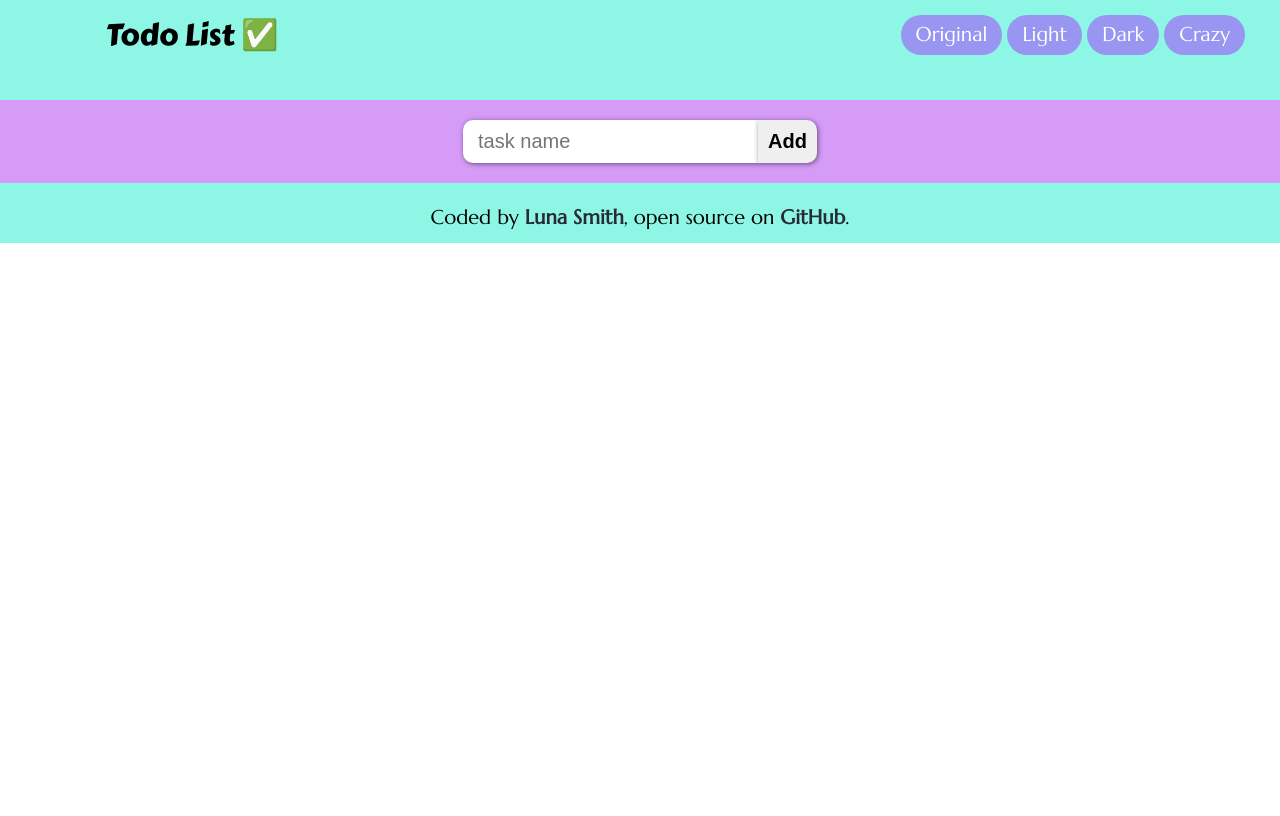
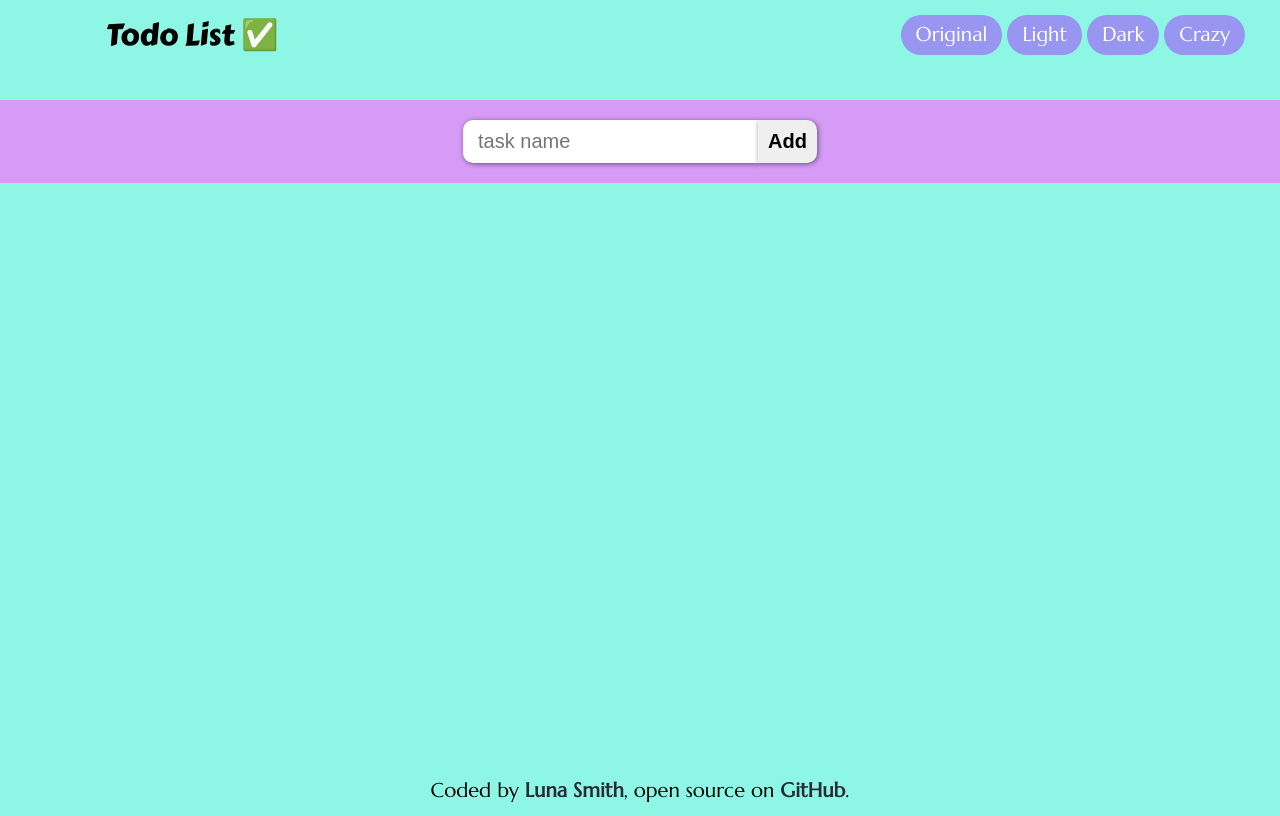
Before and after one commit to Lu-Smith/my_todo_list_react_typescript_redux, a React (Create React App) app: page / in a window 1280 px wide. Built offline with nearby package versions, Linux system fonts and the light colour scheme; the HTML template or start-up script is replaced by a standard one.

Commit message:
Updated AddedTasks.tsx

```diff
--- a/src/App.css
+++ b/src/App.css
@@ -10,4 +10,6 @@
   text-align: center;
   background: #edb1f1;
   font-family: 'Marcellus', serif;
+  width: 100vw;
+  height: 100vh;
 }
--- a/src/app/components/AddedTasks.tsx
+++ b/src/app/components/AddedTasks.tsx
@@ -1,4 +1,4 @@
-import React, {FC} from 'react';
+import React, {FC, useState} from 'react';
 import { AddedTasksContainer, Input, TaskName, Button } from './styles/AddedTasks.styled';
 
 interface Props {
@@ -6,12 +6,18 @@ interface Props {
 }
 
 const AddedTasks: FC<Props> = ({task}) => {
+
+    const [checked, setChecked] = useState<boolean>(false);
+
+    const handleChecked = () => {
+
+    }
+
   return (
     <AddedTasksContainer>
-        <Input type='checkbox' />
+        <Input type='checkbox' onClick={handleChecked}/>
         <TaskName>{task}</TaskName>
         <Button className="material-symbols-outlined">delete</Button>
-
     </AddedTasksContainer>
   )
 }
--- a/src/app/components/styles/Main.styled.ts
+++ b/src/app/components/styles/Main.styled.ts
@@ -6,6 +6,7 @@ export const MainContainer = styled.div`
  padding: 10px 0;
  font-size: 20px;
  line-height: 30px;
+ height: 87%;
 `
 
 export const NewTask = styled.div`
```
